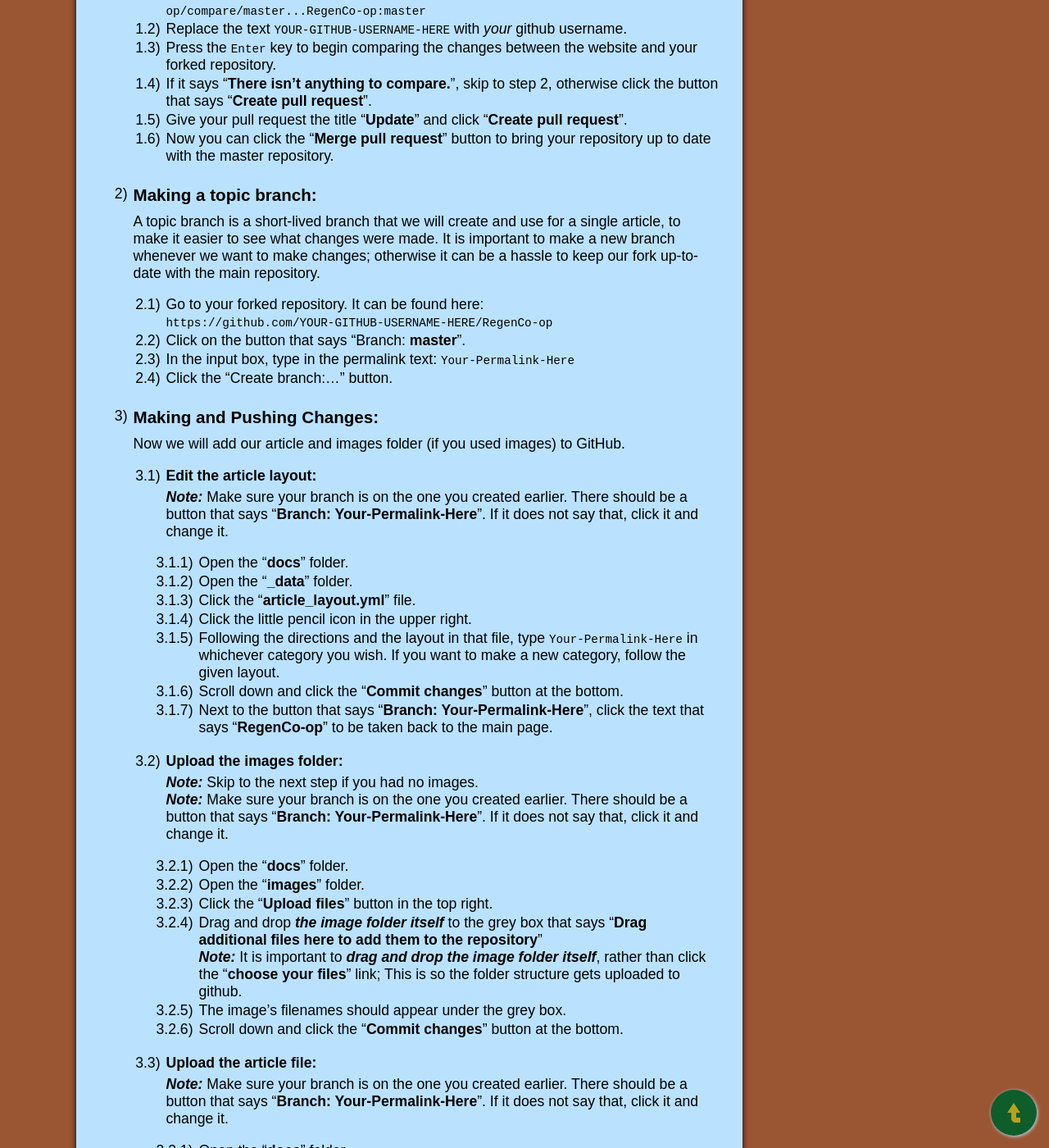
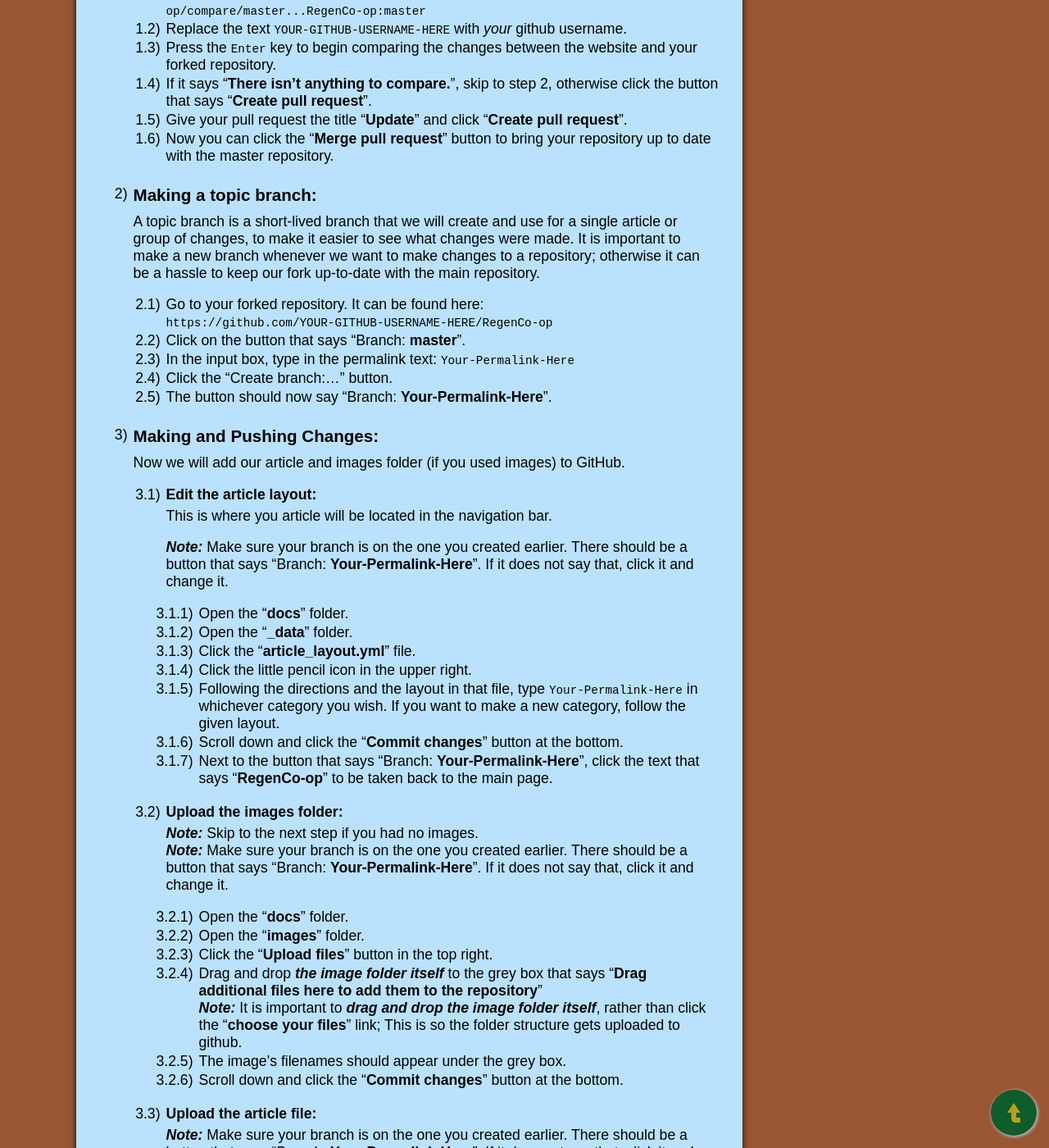
Before and after one commit to joshhennen/RegenCo-op, a Jekyll site: the page built from docs/_info/How-to-Write-a-New-Article.md, in a window 1280 px wide and 1400 px high, scrolled down 2772 px. Shown: the whole window at 82% size. Built offline with Jekyll 4.4.1, drawn with Linux system fonts in a browser that asks for light colours; some of the changed text lies outside the part shown.

Commit message:
Improve new article guide

```diff
--- a/docs/_info/How-to-Write-a-New-Article.md
+++ b/docs/_info/How-to-Write-a-New-Article.md
@@ -111,20 +111,24 @@ By now you should have your article written and named: `Your-Permalink-Here.md`
 
 2. ### Making a topic branch:
 
-   A topic branch is a short-lived branch that we will create and use for a single article, to make it easier to see what changes were made. It is important to make a new branch whenever we want to make changes; otherwise it can be a hassle to keep our fork up-to-date with the main repository.
+   A topic branch is a short-lived branch that we will create and use for a single article or group of changes, to make it easier to see what changes were made. It is important to make a new branch whenever we want to make changes to a repository; otherwise it can be a hassle to keep our fork up-to-date with the main repository.
 
    1. Go to your forked repository. It can be found here:
       `https://github.com/YOUR-GITHUB-USERNAME-HERE/RegenCo-op`
    2. Click on the button that says "Branch: **master**".
    3. In the input box, type in the permalink text: `Your-Permalink-Here`
    4. Click the "Create branch:..." button.
+   5. The button should now say "Branch: **Your-Permalink-Here**".
 
 3. ### Making and Pushing Changes:
 
    Now we will add our article and images folder (if you used images) to GitHub.
 
    1. #### Edit the article layout:
-      **_Note:_** Make sure your branch is on the one you created earlier. There should be a button that says "**Branch: Your-Permalink-Here**". If it does not say that, click it and change it.
+
+      This is where you article will be located in the navigation bar.
+
+      **_Note:_** Make sure your branch is on the one you created earlier. There should be a button that says "Branch: **Your-Permalink-Here**". If it does not say that, click it and change it.
 
       1. Open the "**docs**" folder.
       2. Open the "**_data**" folder.
@@ -132,12 +136,12 @@ By now you should have your article written and named: `Your-Permalink-Here.md`
       4. Click the little pencil icon in the upper right.
       5. Following the directions and the layout in that file, type `Your-Permalink-Here` in whichever category you wish. If you want to make a new category, follow the given layout.
       6. Scroll down and click the "**Commit changes**" button at the bottom.
-      7. Next to the button that says "**Branch: Your-Permalink-Here**", click the text that says "**RegenCo-op**" to be taken back to the main page.
+      7. Next to the button that says "Branch: **Your-Permalink-Here**", click the text that says "**RegenCo-op**" to be taken back to the main page.
 
    2. #### Upload the images folder:
 
       **_Note:_** Skip to the next step if you had no images.
-      **_Note:_** Make sure your branch is on the one you created earlier. There should be a button that says "**Branch: Your-Permalink-Here**". If it does not say that, click it and change it.
+      **_Note:_** Make sure your branch is on the one you created earlier. There should be a button that says "Branch: **Your-Permalink-Here**". If it does not say that, click it and change it.
 
       1. Open the "**docs**" folder.
       2. Open the "**images**" folder.
@@ -148,7 +152,8 @@ By now you should have your article written and named: `Your-Permalink-Here.md`
       6. Scroll down and click the "**Commit changes**" button at the bottom.
 
    3. #### Upload the article file:
-      **_Note:_** Make sure your branch is on the one you created earlier. There should be a button that says "**Branch: Your-Permalink-Here**". If it does not say that, click it and change it.
+
+      **_Note:_** Make sure your branch is on the one you created earlier. There should be a button that says "Branch: **Your-Permalink-Here**". If it does not say that, click it and change it.
 
       1. Open the "**docs**" folder.
       2. Open the "**_articles**" folder.
```
Also changed, not shown: other parts of docs/_info/How-to-Write-a-New-Article.md (+1 -1 lines).
